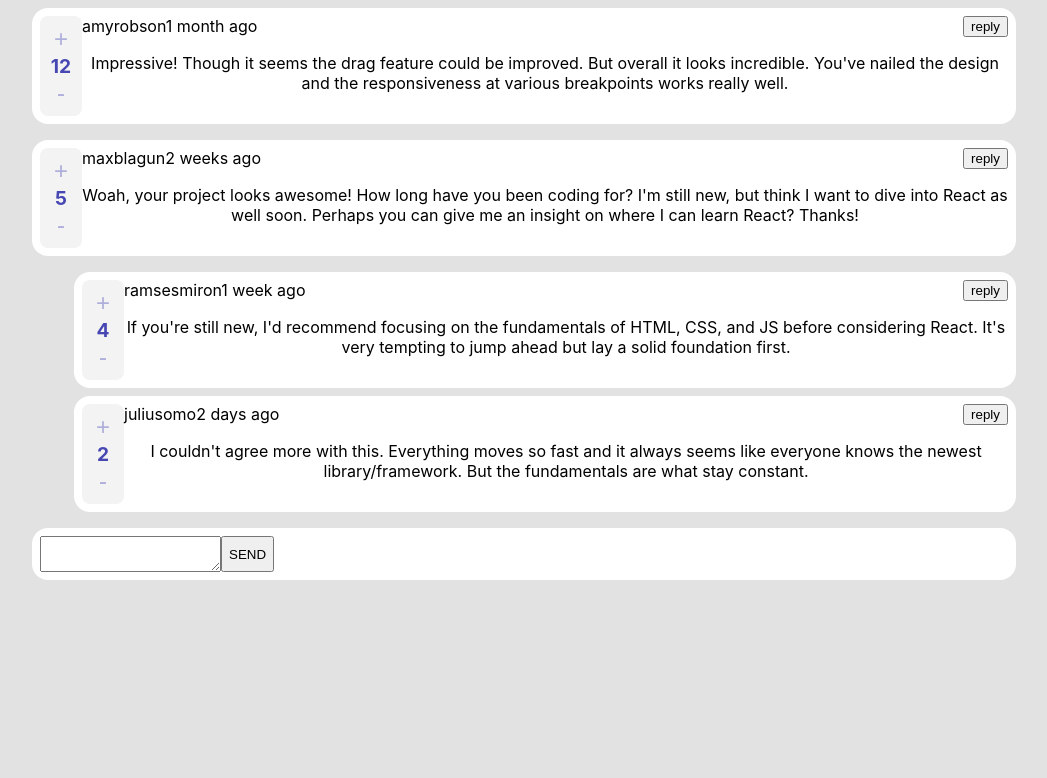
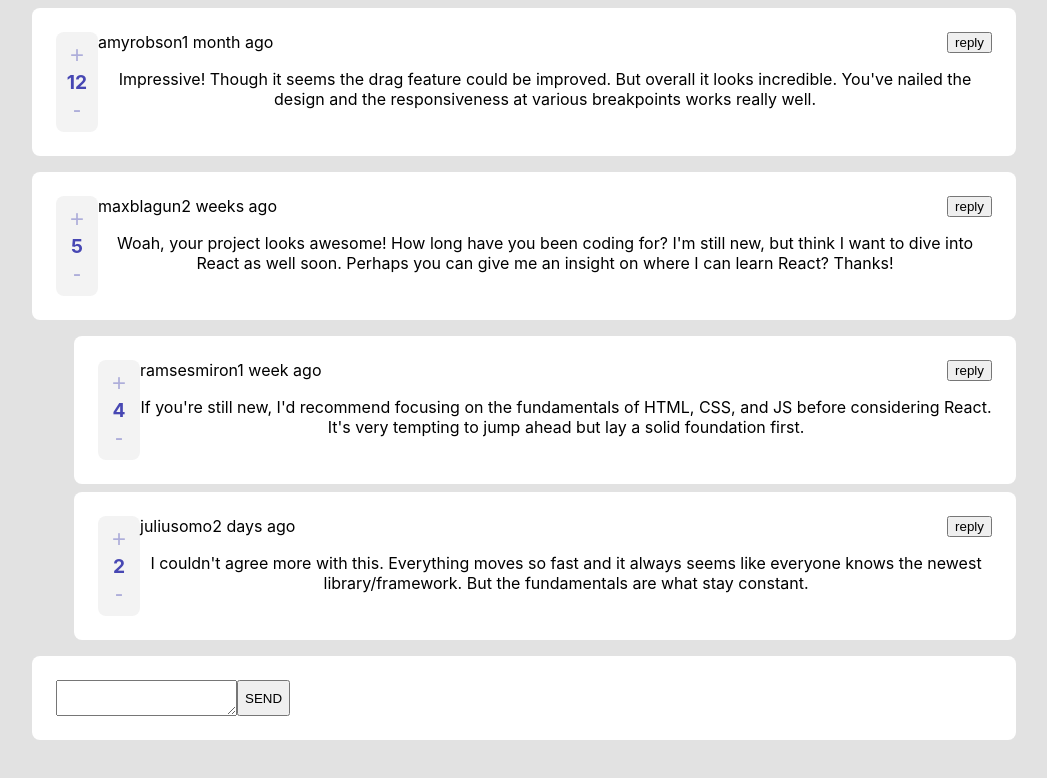
Before and after one commit to blautista/mentor-comment-box, a React (Create React App) app: page / in a window 1280 px wide. Shown: the top 778 px of the page, without its empty margins (116-1163 px from the left). Built offline with nearby package versions, Linux system fonts and the light colour scheme.

Commit message:
Improved comment container padding and border radius

```diff
--- a/src/components/Comment.module.css
+++ b/src/components/Comment.module.css
@@ -1,8 +1,8 @@
 .container {
   background:white;
-  padding:8px;
+  padding:24px;
   margin:8px;
-  border-radius: 16px;
+  border-radius: 8px;
   display:flex;
 }
 .replyContainer {
```
